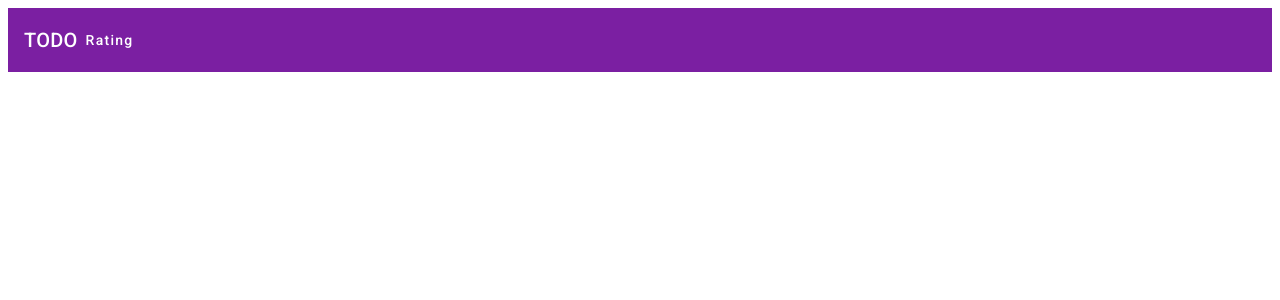
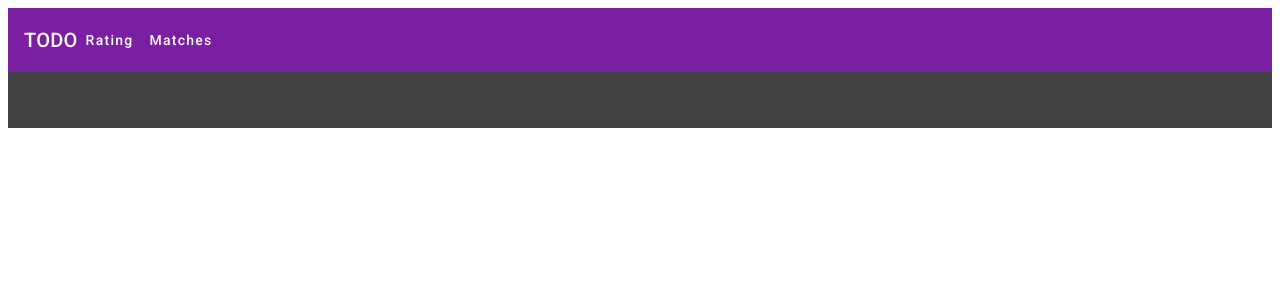
Before and after one commit to dzaba1/go-elo, an Angular app in the folder Frontend/: page /matches in a window 1280 px wide. Before the commit this address led to /. Shown: the top 300 px of the page. Built offline with nearby package versions, Linux system fonts and the light colour scheme.

Commit message:
Empty matches

```diff
--- a/Frontend/src/app/app-routing.module.ts
+++ b/Frontend/src/app/app-routing.module.ts
@@ -1,9 +1,11 @@
 import { NgModule } from '@angular/core';
 import { RouterModule, Routes } from '@angular/router';
 import { RatingComponent } from './rating/rating.component';
+import { MatchesComponent } from './matches/matches.component';
 
 const routes: Routes = [
   { path: 'rating', component: RatingComponent },
+  { path: 'matches', component: MatchesComponent },
   { path: '',   redirectTo: '/rating', pathMatch: 'full' }
 ];
 
--- a/Frontend/src/app/app.component.html
+++ b/Frontend/src/app/app.component.html
@@ -1,6 +1,7 @@
 <mat-toolbar color="primary">
   <span>{{title}}</span>
   <a mat-button routerLink="/rating">Rating</a>
+  <a mat-button routerLink="/matches">Matches</a>
 </mat-toolbar>
 
 <router-outlet></router-outlet>
--- a/Frontend/src/app/app.module.ts
+++ b/Frontend/src/app/app.module.ts
@@ -9,11 +9,13 @@ import { MatTableModule } from '@angular/material/table';
 import { RatingComponent } from './rating/rating.component';
 import { MatProgressSpinnerModule } from '@angular/material/progress-spinner';
 import { MatButtonModule } from '@angular/material/button';
+import { MatchesComponent } from './matches/matches.component';
 
 @NgModule({
   declarations: [
     AppComponent,
-    RatingComponent
+    RatingComponent,
+    MatchesComponent
   ],
   imports: [
     BrowserModule,
--- /dev/null
+++ b/Frontend/src/app/matches/matches.component.html
@@ -0,0 +1,7 @@
+<mat-spinner *ngIf="!isLoaded"></mat-spinner>
+
+<table mat-table [dataSource]="dataSource" *ngIf="isLoaded">
+
+    <tr mat-header-row *matHeaderRowDef="displayedColumns"></tr>
+    <tr mat-row *matRowDef="let row; columns: displayedColumns;"></tr>
+</table>
--- /dev/null
+++ b/Frontend/src/app/matches/matches.component.ts
@@ -0,0 +1,20 @@
+import { Component, OnInit } from '@angular/core';
+import { EloService } from 'src/services/elo.service';
+
+@Component({
+  selector: 'app-matches',
+  templateUrl: './matches.component.html',
+  styleUrls: ['./matches.component.sass']
+})
+export class MatchesComponent implements OnInit {
+  public displayedColumns = [];
+  public isLoaded = false;
+
+  constructor(private eloService: EloService) {
+
+  }
+
+  public async ngOnInit(): Promise<void> {
+    this.isLoaded = true;
+  }
+}
```
Also changed, not shown: Frontend/src/app/matches/matches.component.sass (added), 1 other file (tests, documents, lock files or other folders).
